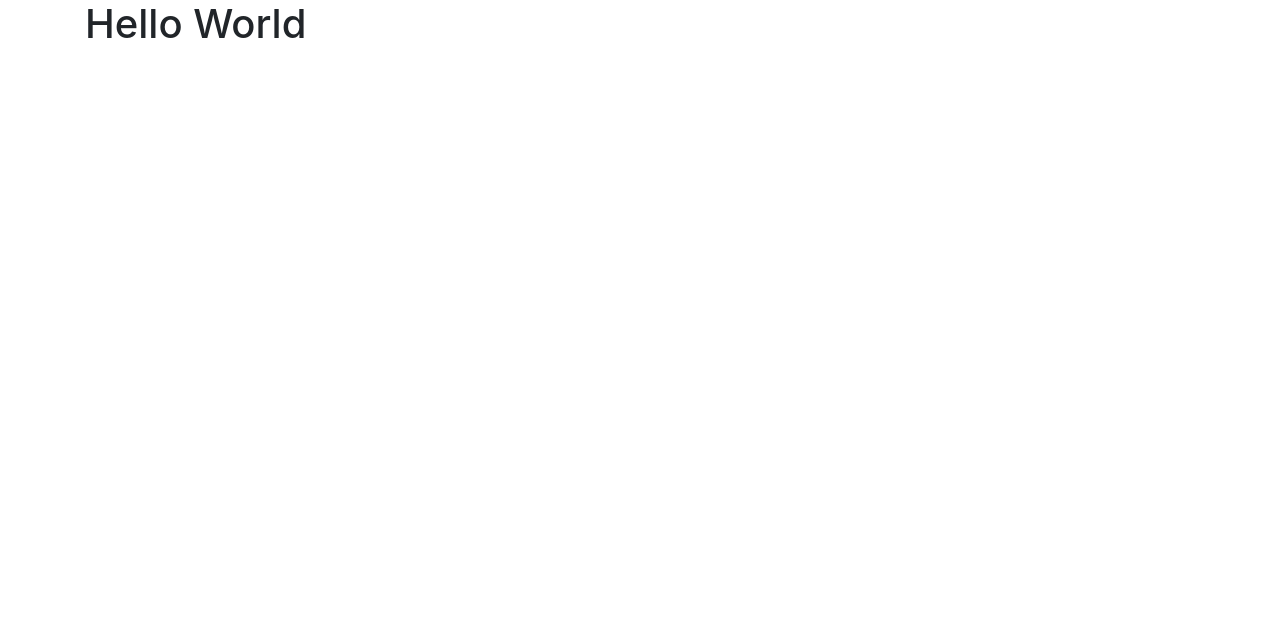
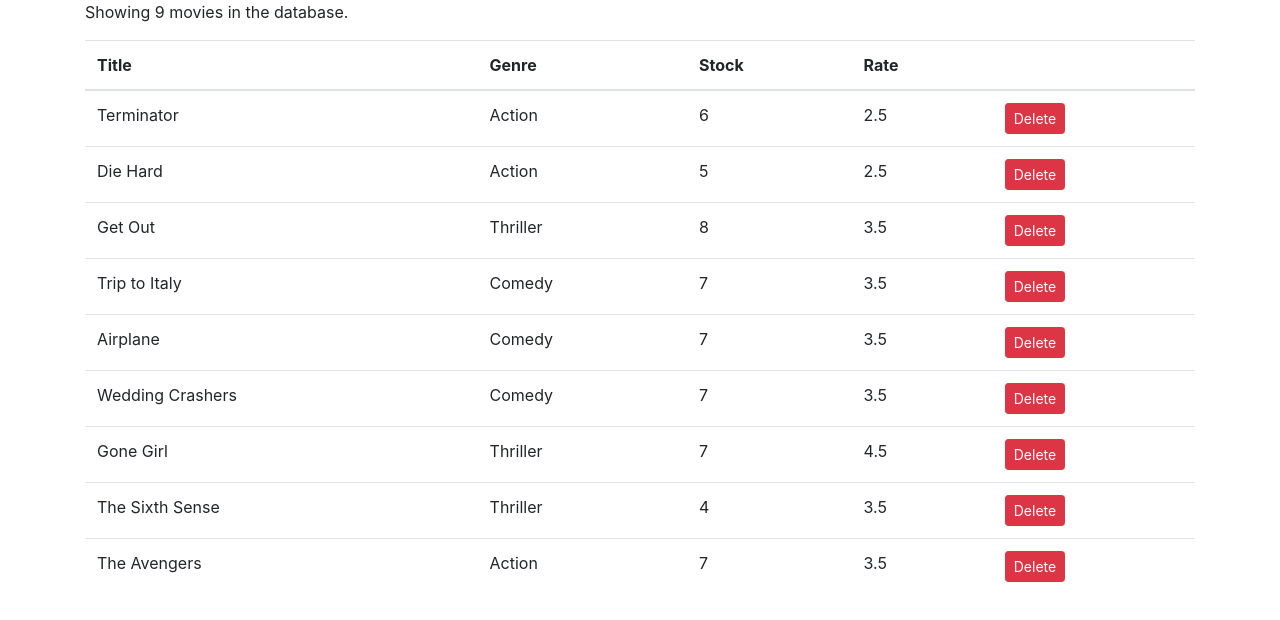
Before and after one commit to big-smile-94/vidly, a React (Create React App) app: page / in a window 1280 px wide. Shown: the top 620 px of the page. Built offline with nearby package versions, Linux system fonts and the light colour scheme.

Commit message:
render movies in a table

```diff
--- a/src/App.js
+++ b/src/App.js
@@ -1,9 +1,10 @@
 import './App.css';
+import Movie from './components/movie';
 
 function App() {
   return (
     <main className="container">
-      <h1>Hello World</h1>
+      <Movie />
     </main>
   );
 }
--- /dev/null
+++ b/src/components/movie.jsx
@@ -0,0 +1,45 @@
+import React, { Component } from 'react';
+import { getMovies } from '../services/fakeMovieService';
+
+class Movie extends Component {
+  state = {
+    movies: getMovies(),
+  };
+
+  render() {
+    return (
+      <>
+        <p>Showing {this.state.movies.length} movies in the database.</p>
+        <table className="table">
+          <thead>
+            <tr>
+              <th scope="col">Title</th>
+              <th scope="col">Genre</th>
+              <th scope="col">Stock</th>
+              <th scope="col">Rate</th>
+              <th scope="col"></th>
+            </tr>
+          </thead>
+          <tbody>
+            {this.state.movies.map((movie) => {
+              console.log('movie', movie);
+              return (
+                <tr key={movie._id}>
+                  <td>{movie.title}</td>
+                  <td>{movie.genre.name}</td>
+                  <td>{movie.numberInStock}</td>
+                  <td>{movie.dailyRentalRate}</td>
+                  <td>
+                    <button className="btn btn-danger btn-sm">Delete</button>
+                  </td>
+                </tr>
+              );
+            })}
+          </tbody>
+        </table>
+      </>
+    );
+  }
+}
+
+export default Movie;
```
